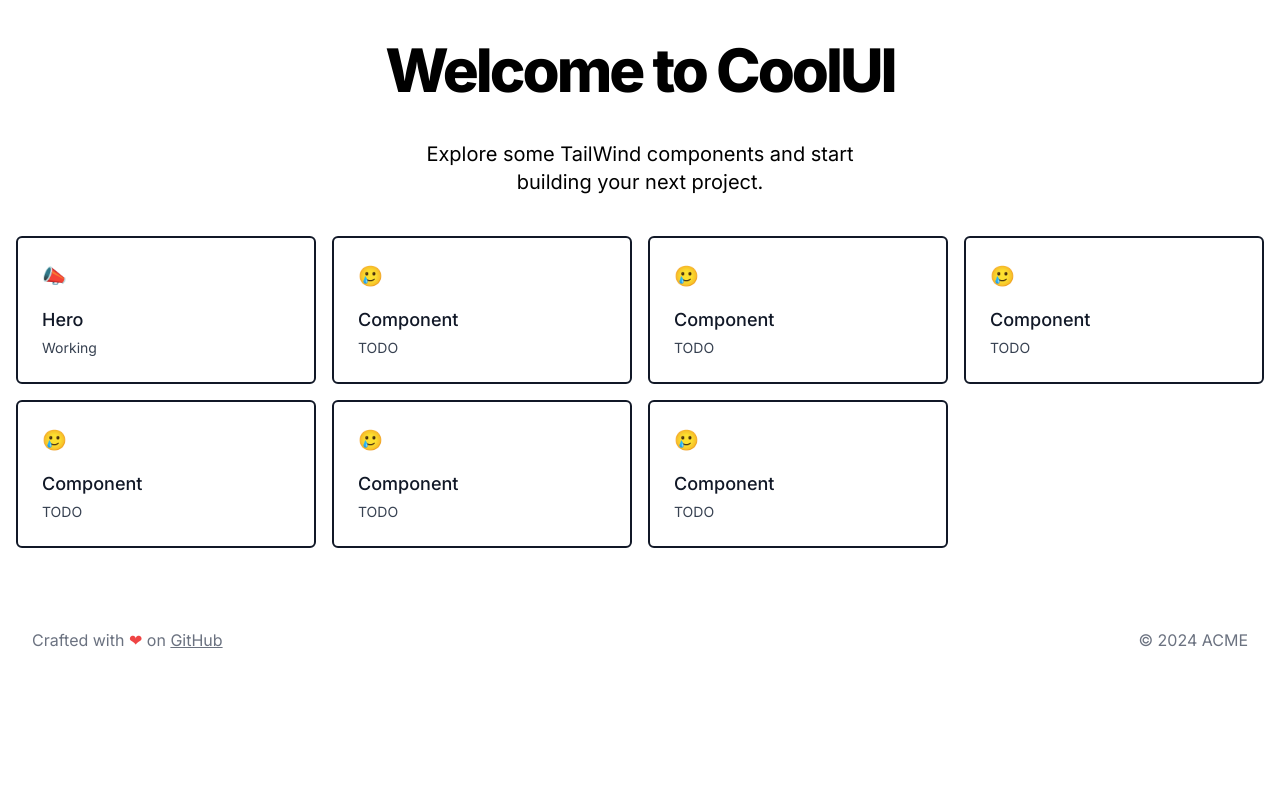
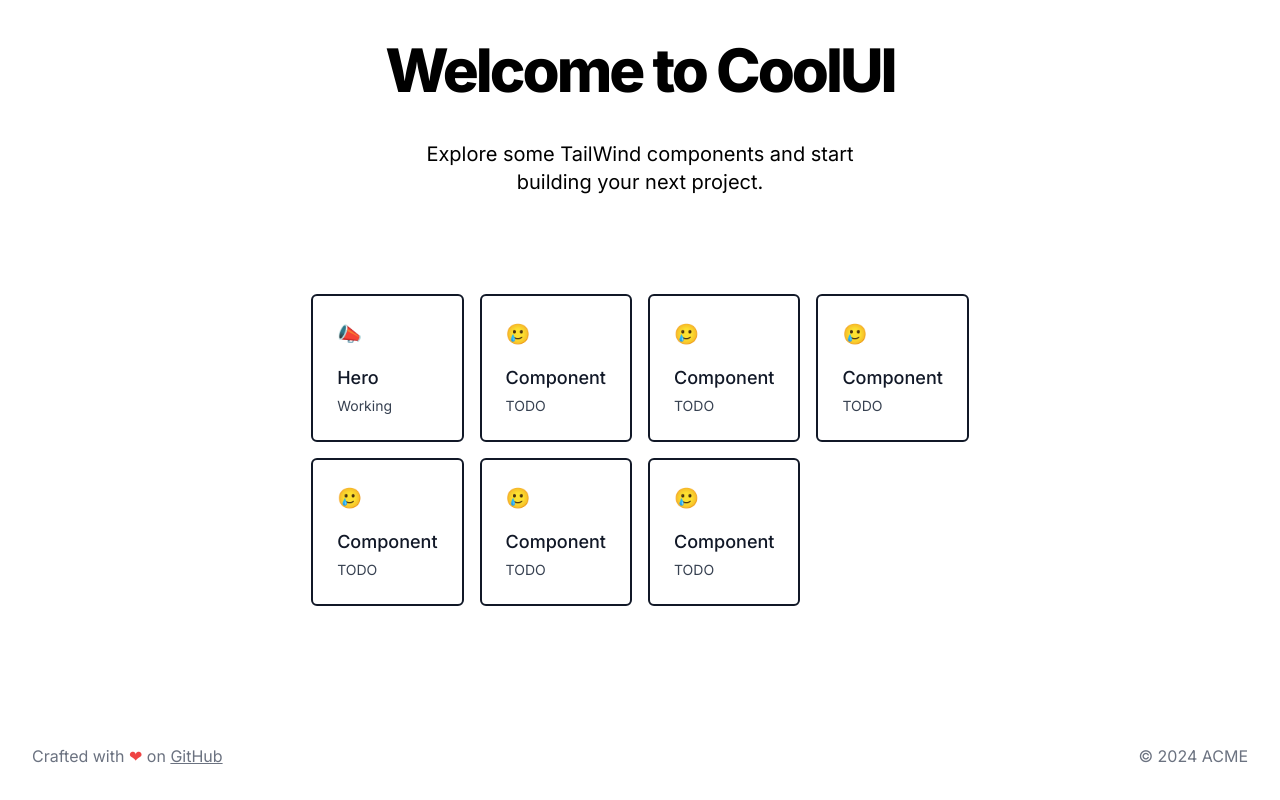
Before and after one commit to nazimboudeffa/coolui-nextjs-talwind, a Next.js app: page / in a window 1280 px wide. Built offline with nearby package versions, Linux system fonts and the light colour scheme.

Commit message:
Rearanging

```diff
--- a/src/app/page.tsx
+++ b/src/app/page.tsx
@@ -3,8 +3,8 @@ import Link from "next/link";
 
 export default function Home() {
   return (
-    <>
-    <div className="flex flex-col items-center gap-10 text-center mt-10 mb-10">
+    <div className="flex flex-col justify-between min-h-screen">
+    <header className="flex flex-col items-center gap-10 text-center mt-10 mb-10">
         <h1
             className={`text-3xl font-extrabold leading-tight tracking-tighter sm:text-3xl md:text-5xl lg:text-6xl Montsrrat`}
         >
@@ -13,8 +13,8 @@ export default function Home() {
         <p className="max-w-[500px] text-lg text-muted-foreground sm:text-xl">
             Explore some TailWind components and start building your next project.
         </p>
-    </div>
-    <div className="mx-auto max-w-screen-xl px-4 pb-8 lg:pb-12 space-y-8">
+    </header>
+    <main className="mx-auto max-w-screen-xl px-4 pb-8 lg:pb-12 space-y-8">
       <ul className="grid grid-cols-2 gap-4 md:grid-cols-3 lg:grid-cols-4">
         <Link href="/hero">
           <li key="1">
@@ -138,7 +138,7 @@ export default function Home() {
             </div>
           </li>
       </ul>
-    </div>
+    </main>
     <footer>
         <div className="mx-auto max-w-screen-xl px-4 py-8 sm:px-6 lg:px-8">
             <div className="flex items-center justify-between">
@@ -152,6 +152,6 @@ export default function Home() {
             </div>
         </div>
     </footer>
-   </>
+    </div>
   );
 }
```
Lines whose indentation alone changed are shown as unchanged.
